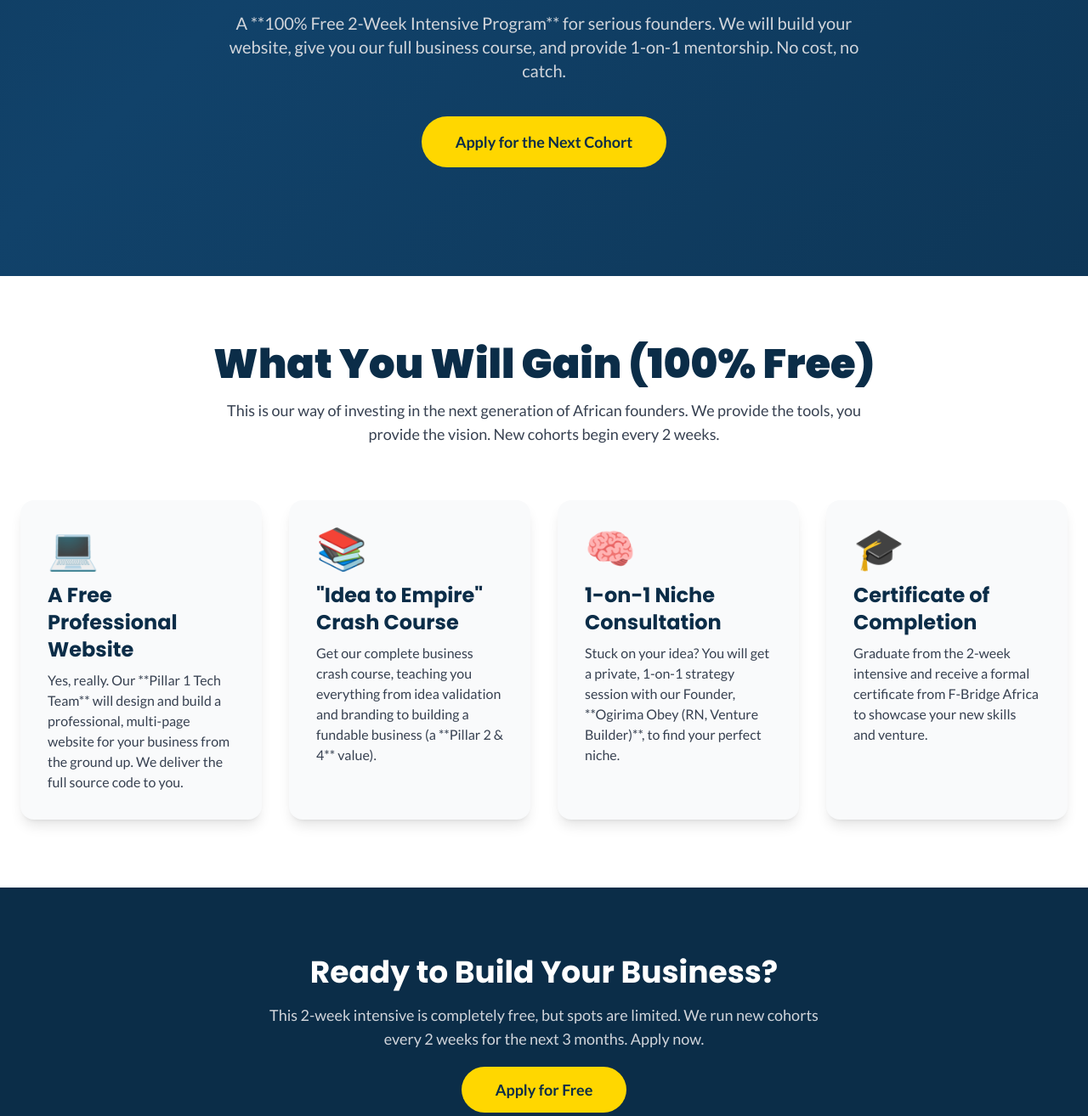
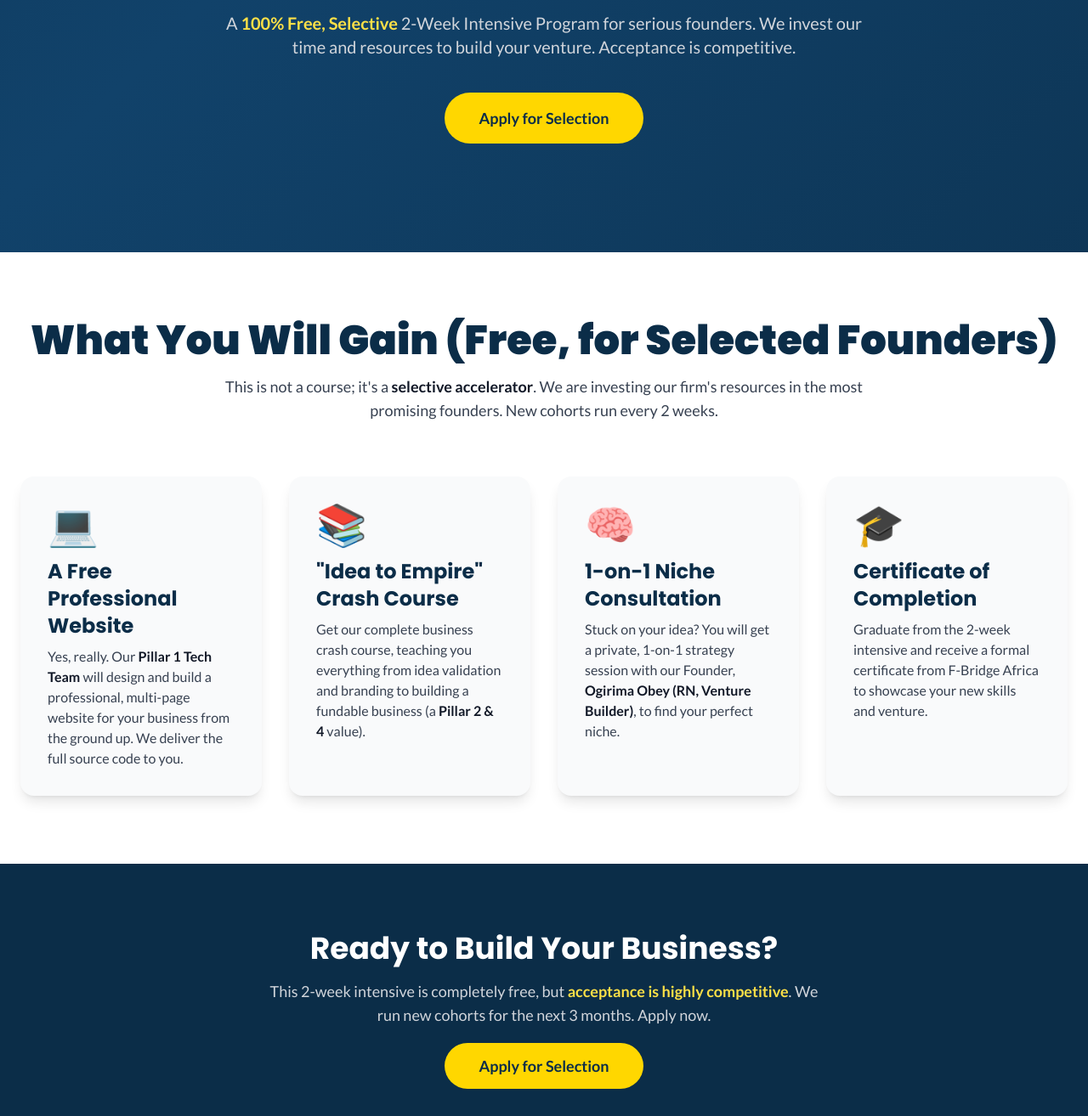
Before and after one commit to Ogirimaobey/fundbridgeafrica, a plain HTML site: page accelerator.html in a window 1280 px wide. Shown: the part 291-1605 px from the top of the page at 85% size. Drawn offline with nearby package versions, Linux system fonts and the light colour scheme.

Commit message:
Update accelerator.html

```diff
--- a/accelerator.html
+++ b/accelerator.html
@@ -4,7 +4,7 @@
     <meta charset="UTF-8">
     <meta name="viewport" content="width=device-width, initial-scale=1.0">
     <title>The F-Bridge Accelerator - F-Bridge Africa</title>
-    <meta name="description" content="Join our free 2-week intensive accelerator. Get a free website, a business crash course, and 1-on-1 mentorship.">
+    <meta name="description" content="Apply for our 100% free, 2-week intensive accelerator. We select the most promising founders.">
 
     <style>
         body { font-family: 'Lato', sans-serif; -webkit-font-smoothing: antialiased; -moz-osx-font-smoothing: grayscale; }
@@ -89,16 +89,16 @@
     <section class="hero-bg-animated text-white py-24 md:py-32">
         <div class="container mx-auto px-6 text-center">
             <h1 class="text-5xl md:text-7xl font-black leading-tight tracking-tight font-poppins animate-fade-in-up">The F-Bridge Accelerator</h1>
-            <p class="text-lg md:text-xl text-gray-300 mt-6 max-w-3xl mx-auto animate-fade-in-up delay-1">A **100% Free 2-Week Intensive Program** for serious founders. We will build your website, give you our full business course, and provide 1-on-1 mentorship. No cost, no catch.</p>
-            <a href="/apply" class="mt-10 inline-block bg-[#FFD700] text-[#0B2D48] font-bold py-4 px-10 rounded-full cta-button text-lg animate-fade-in-up delay-2">Apply for the Next Cohort</a>
+            <p class="text-lg md:text-xl text-gray-300 mt-6 max-w-3xl mx-auto animate-fade-in-up delay-1">A <strong class="text-yellow-300">100% Free, Selective</strong> 2-Week Intensive Program for serious founders. We invest our time and resources to build your venture. Acceptance is competitive.</p>
+            <a href="/apply" class="mt-10 inline-block bg-[#FFD700] text-[#0B2D48] font-bold py-4 px-10 rounded-full cta-button text-lg animate-fade-in-up delay-2">Apply for Selection</a>
         </div>
     </section>
 
     <section class="py-20 bg-white">
         <div class="container mx-auto px-6">
             <div class="text-center mb-16">
-                <h2 class="text-4xl md:text-5xl font-black text-[#0B2D48] font-poppins animate-fade-in-up">What You Will Gain (100% Free)</h2>
-                <p class="text-lg text-gray-700 max-w-3xl mx-auto mt-4 animate-fade-in-up delay-1">This is our way of investing in the next generation of African founders. We provide the tools, you provide the vision. New cohorts begin every 2 weeks.</p>
+                <h2 class="text-4xl md:text-5xl font-black text-[#0B2D48] font-poppins animate-fade-in-up">What You Will Gain (Free, for Selected Founders)</h2>
+                <p class="text-lg text-gray-700 max-w-3xl mx-auto mt-4 animate-fade-in-up delay-1">This is not a course; it's a <strong class="text-gray-900">selective accelerator</strong>. We are investing our firm's resources in the most promising founders. New cohorts run every 2 weeks.</p>
             </div>
 
             <div class="grid grid-cols-1 md:grid-cols-2 lg:grid-cols-4 gap-8 max-w-7xl mx-auto">
@@ -106,19 +106,19 @@
                 <div class="bg-gray-50 p-8 rounded-2xl shadow-lg animate-fade-in-up delay-1">
                     <span class="text-5xl">💻</span>
                     <h3 class="text-2xl font-bold text-[#0B2D48] font-poppins mt-4">A Free Professional Website</h3>
-                    <p class="mt-2 text-gray-700">Yes, really. Our **Pillar 1 Tech Team** will design and build a professional, multi-page website for your business from the ground up. We deliver the full source code to you.</p>
+                    <p class="mt-2 text-gray-700">Yes, really. Our <strong class="text-gray-900">Pillar 1 Tech Team</strong> will design and build a professional, multi-page website for your business from the ground up. We deliver the full source code to you.</p>
                 </div>
 
                 <div class="bg-gray-50 p-8 rounded-2xl shadow-lg animate-fade-in-up delay-2">
                     <span class="text-5xl">📚</span>
                     <h3 class="text-2xl font-bold text-[#0B2D48] font-poppins mt-4">"Idea to Empire" Crash Course</h3>
-                    <p class="mt-2 text-gray-700">Get our complete business crash course, teaching you everything from idea validation and branding to building a fundable business (a **Pillar 2 & 4** value).</p>
+                    <p class="mt-2 text-gray-700">Get our complete business crash course, teaching you everything from idea validation and branding to building a fundable business (a <strong class="text-gray-900">Pillar 2 & 4</strong> value).</p>
                 </div>
 
                 <div class="bg-gray-50 p-8 rounded-2xl shadow-lg animate-fade-in-up delay-3">
                     <span class="text-5xl">🧠</span>
                     <h3 class="text-2xl font-bold text-[#0B2D48] font-poppins mt-4">1-on-1 Niche Consultation</h3>
-                    <p class="mt-2 text-gray-700">Stuck on your idea? You will get a private, 1-on-1 strategy session with our Founder, **Ogirima Obey (RN, Venture Builder)**, to find your perfect niche.</p>
+                    <p class="mt-2 text-gray-700">Stuck on your idea? You will get a private, 1-on-1 strategy session with our Founder, <strong class="text-gray-900">Ogirima Obey (RN, Venture Builder)</strong>, to find your perfect niche.</p>
                 </div>
 
                 <div class="bg-gray-50 p-8 rounded-2xl shadow-lg animate-fade-in-up delay-4">
@@ -133,8 +133,8 @@
     <section class="bg-[#0B2D48] text-white py-20">
         <div class="container mx-auto px-6 text-center">
             <h2 class="text-4xl font-bold mb-4 font-poppins">Ready to Build Your Business?</h2>
-            <p class="text-lg text-gray-300 mb-8 max-w-2xl mx-auto">This 2-week intensive is completely free, but spots are limited. We run new cohorts every 2 weeks for the next 3 months. Apply now.</p>
-            <a href="/apply" class="bg-[#FFD700] text-[#0B2D48] font-bold py-4 px-10 rounded-full cta-button text-lg">Apply for Free</a>
+            <p class="text-lg text-gray-300 mb-8 max-w-2xl mx-auto">This 2-week intensive is completely free, but <strong class="text-yellow-300">acceptance is highly competitive</strong>. We run new cohorts for the next 3 months. Apply now.</p>
+            <a href="/apply" class="bg-[#FFD700] text-[#0B2D48] font-bold py-4 px-10 rounded-full cta-button text-lg">Apply for Selection</a>
         </div>
     </section>
 
```
